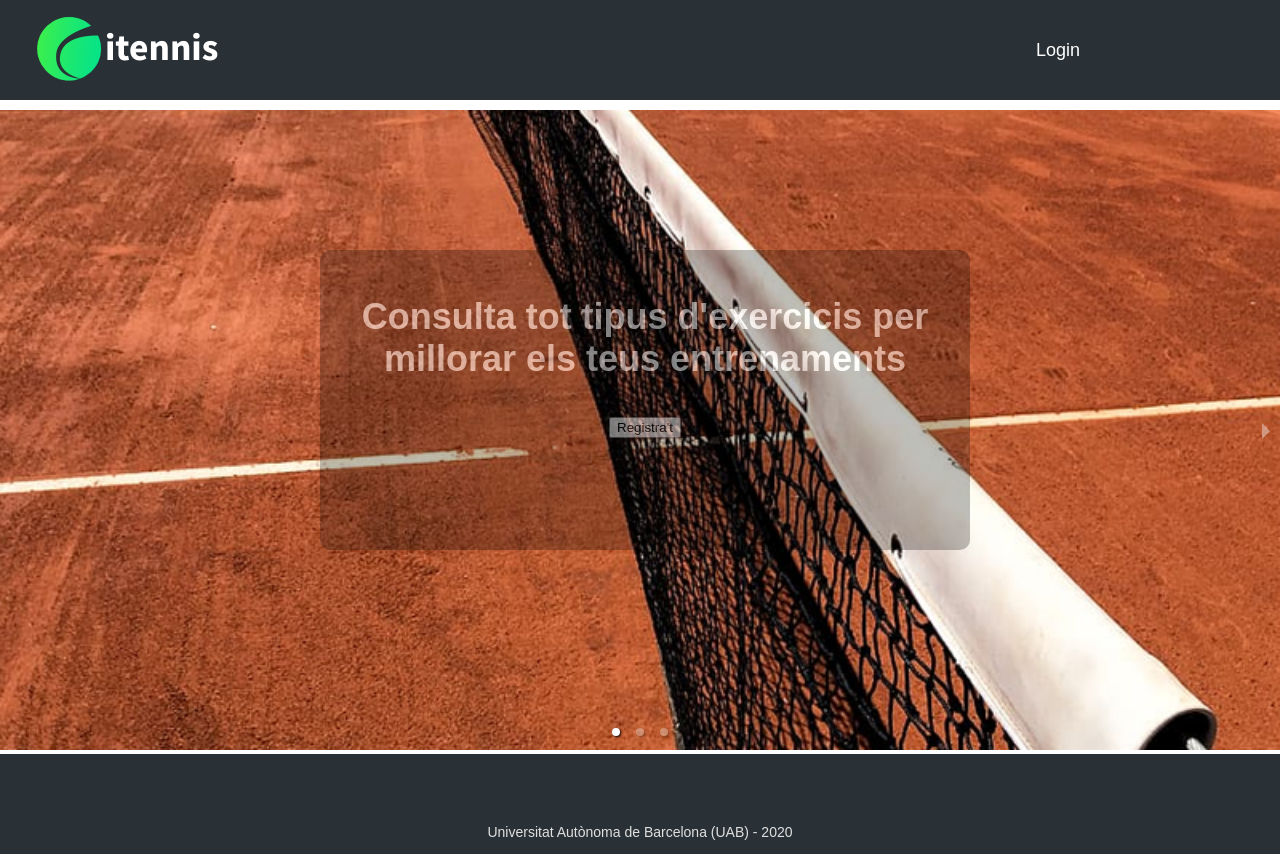
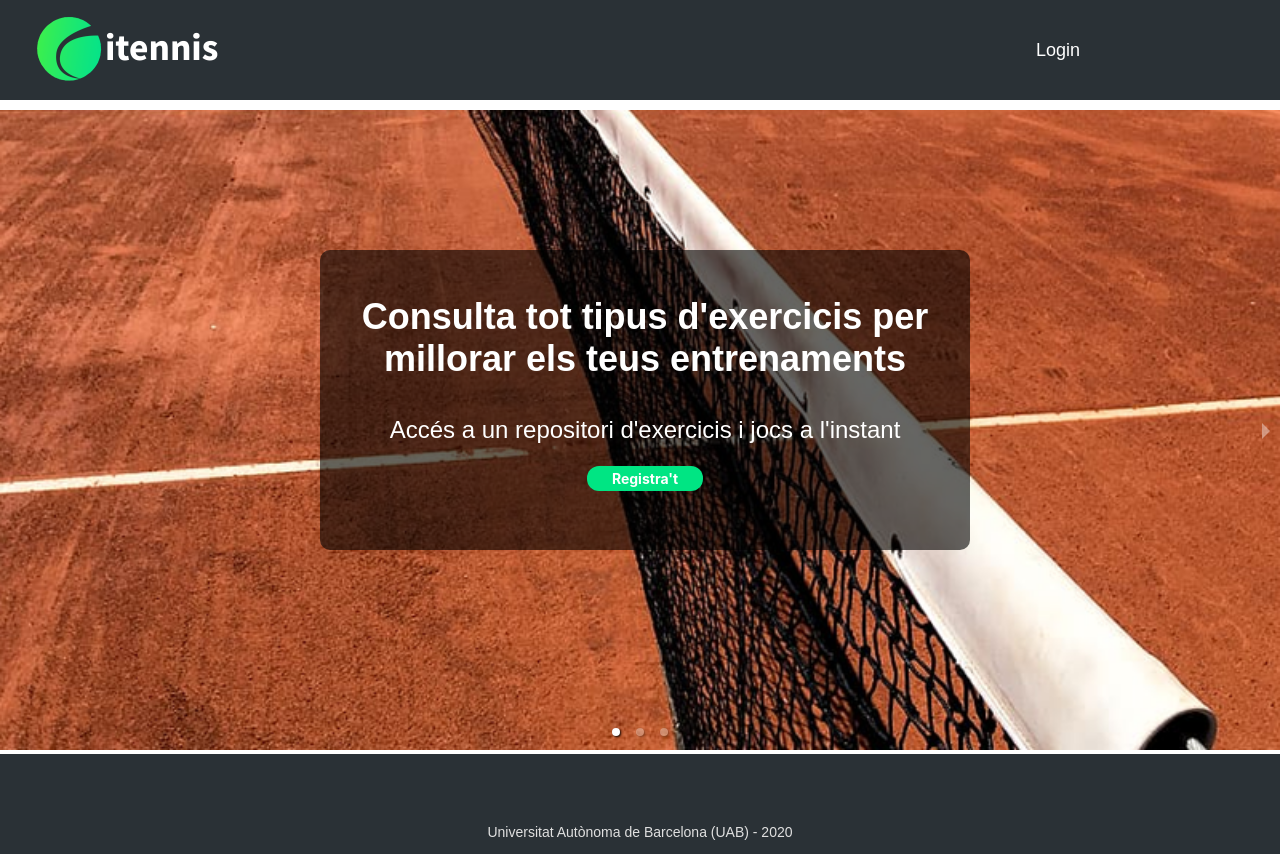
Before and after one commit to 1425824/REACT, a React (Create React App) app: page /welcome in a window 1280 px wide. Built offline with nearby package versions, Linux system fonts and the light colour scheme.

Commit message:
v2
registre

```diff
--- a/package.json
+++ b/package.json
@@ -11,6 +11,7 @@
     "@testing-library/react": "^9.3.2",
     "@testing-library/user-event": "^7.1.2",
     "axios": "^0.19.2",
+    "bcryptjs": "^2.4.3",
     "html2canvas": "^1.0.0-rc.5",
     "jspdf": "^1.5.3",
     "nodemon": "^2.0.2",
--- a/src/App.js
+++ b/src/App.js
@@ -5,6 +5,7 @@ import ReportPage from './components/ReportPage/ReportPage';
 import DrawPage from './components/DrawPage/DrawPage';
 import ExPage from './components/ExPage/ExPage';
 import WelcomePage from './components/WelcomePage/WelcomePage';
+import RegisterPage from './components/RegisterPage/RegisterPage';
 import {
   BrowserRouter as Router,
   Switch,
@@ -20,6 +21,10 @@ export default function App() {
 
       <Route exact path="/welcome">
           <WelcomePage/>
+      </Route>
+
+      <Route exact path="/register">
+          <RegisterPage/>
       </Route>
 
         <Route exact path="/">
--- a/src/components/GeneralComponents/styles.css
+++ b/src/components/GeneralComponents/styles.css
@@ -175,8 +175,7 @@ position: relative;
   bottom: 200px;
   left: 50%;
   width: 70%;
-  background-color: #000;
-  background-color: rgba(0,0,0,0.5);
+  background-color: rgba(0,0,0,0.6);
   margin-left: -25% ;
   padding: 10px;
   text-align: center;
@@ -184,7 +183,6 @@ position: relative;
   width: 650px;
   border-radius: 10px;
   color: black;
-  opacity: 0.5;
 }
 
 .carousel-title{
@@ -195,3 +193,23 @@ position: relative;
   font-weight: bold;
 
 }
+
+.carousel-text{
+  position: relative;
+  font-size: 24px;
+  color: white;
+  font-family: Arial, Helvetica, sans-serif;
+  font-weight: lighter;
+}
+
+.carousel-button{
+background-color: #00E583;
+color: white;
+font-weight: bold;
+text-decoration: none;
+border-radius: 12px;
+font-size: 14px;
+padding: 4px;
+padding-left: 25px;
+padding-right: 25px;
+}
--- /dev/null
+++ b/src/components/RegisterPage/RegisterForm.jsx
@@ -0,0 +1,97 @@
+import React, { Component } from 'react';
+import axios from 'axios';
+var bcrypt = require('bcryptjs');
+
+export default class RegisterForm extends Component {
+
+    constructor(props) {
+        super(props);
+
+        this.state =
+        {
+            success: null,
+            message: 'Error durant el registre',
+
+            username: '',
+            email: '',
+            password: '',
+
+        };
+
+        this.handleChange = this.handleChange.bind(this);
+        this.handleSubmit = this.handleSubmit.bind(this);
+    }
+
+    handleChange(event) {
+        const target = event.target;
+        const value = target.type === 'checkbox' ? target.checked : target.value;
+        const name = target.name;
+
+        this.setState({ [name]: value });
+
+        return true;
+    }
+
+
+
+    handleSubmit(event) {
+
+        event.preventDefault();
+
+        var hash = bcrypt.hashSync(this.state.password, 8);
+        axios.get('http://localhost:8000/register', {
+                params: {username: this.state.username,
+                        password: hash,
+                        email: this.state.email} })  // data a passar
+        .then(res => {
+            console.warn(res.params);
+            this.setState({ "success" : true });
+        }).catch(e=>{
+            this.setState({ "message" : e.response.message });
+            this.setState({ "success" : false });
+        });
+
+
+    }
+
+    render() {
+        return (
+            <div>
+
+                <h1>Registrar nou usuari</h1>
+                <p>
+                    Omple els següents camps per crear un nou compte
+                </p>
+                {this.state.success === false &&
+                    <p className="alert alert-danger" role="alert">
+                        {this.state.message}
+                    </p>}
+                {this.state.success === true &&
+                    <p className="alert alert-success" role="alert">
+                        Usuari registrat correctament
+             </p>}
+
+                {!this.state.success &&
+                    <form onSubmit={this.handleSubmit}>
+
+                        <div className="form-group">
+                            <label>E-mail: </label>
+                            <input type="text" className="form-control" placeholder="example@example.com" name="email" required onChange={this.handleChange} />
+                        </div>
+
+                        <div className="form-group">
+                            <label>Nom d'usuari: </label>
+                            <input type="text" className="form-control" placeholder="Username" name="username" required onChange={this.handleChange} />
+                        </div>
+
+                        <div className="form-group">
+                            <label>Contrasenya: </label>
+                            <input type="password" className="form-control" placeholder="Password" name="password" required onChange={this.handleChange} />
+                        </div>
+
+                        <button type="submit" className="btn btn-primary">Submit</button>
+                    </form>}
+            </div>
+        );
+    }
+}
--- /dev/null
+++ b/src/components/RegisterPage/RegisterPage.jsx
@@ -0,0 +1,17 @@
+import React, { Component} from 'react';
+import Header from '../GeneralComponents/Header';
+import RegisterForm from '../RegisterPage/RegisterForm';
+import Footer from  '../GeneralComponents/Footer';
+
+
+export default class RegisterPage extends Component {
+    render() {
+        return (
+        <div>
+            <Header />
+            <RegisterForm />
+            <Footer />
+        </div>
+        );
+    }
+}
--- a/src/components/ReportPage/Multiselect.jsx
+++ b/src/components/ReportPage/Multiselect.jsx
@@ -19,10 +19,10 @@ export default class MultiSelect1 extends Component {
   }
 
 
-  componentDidMount(){
+  componentDidMount() {
     axios.get('http://localhost:8000/exs')
       .then(res => {
-        this.setState({ items: res.data});
+        this.setState({ items: res.data });
       })
   }
 
@@ -31,25 +31,25 @@ export default class MultiSelect1 extends Component {
     //console.log(selectedItems);
   }
 
-  sendSelectedItems(){
+  sendSelectedItems() {
 
-    const sItems = { selectedItems : this.state.selectedItems }
+    const sItems = { selectedItems: this.state.selectedItems }
     var ids = "";
 
-    for(var i= 0; i < sItems.selectedItems.length; i++){
-      ids = ids.concat( sItems.selectedItems[i].id, "_" );
+    for (var i = 0; i < sItems.selectedItems.length; i++) {
+      ids = ids.concat(sItems.selectedItems[i].id, "_");
     }
     console.log(ids);
 
-    var path ='http://localhost:8000/selected';
+    var path = 'http://localhost:8000/selected';
 
     axios.get(path, {
-        params:  {ids}
+      params: { ids }
     })
       .then(res => {
         console.warn(res.params);
       })
-      .catch(function(response){
+      .catch(function (response) {
         console.log(response);
       });
 
@@ -67,12 +67,12 @@ export default class MultiSelect1 extends Component {
 
           <div className="row">
             <div className="col-md-5" align="right">
-            <a  ><button onClick={this.sendSelectedItems} className="btn btn-danger arial">Genera informe PDF</button></a>
+              <a target="_blank" href="/report/pdf" ><button onClick={this.sendSelectedItems} className="btn btn-danger arial">Genera informe PDF</button></a>
             </div>
           </div>
         </div>
 
-      <MultiSelect wrapperClassName="arial"  items={this.state.items} withGrouping='true' selectedItems={this.state.selectedItems} onChange={this.handleChange}></MultiSelect>
+        <MultiSelect wrapperClassName="arial" items={this.state.items} withGrouping='true' selectedItems={this.state.selectedItems} onChange={this.handleChange}></MultiSelect>
 
 
 
--- a/src/components/WelcomePage/Carousel.jsx
+++ b/src/components/WelcomePage/Carousel.jsx
@@ -1,7 +1,7 @@
-import React, {Component} from 'react';
+import React, { Component } from 'react';
 import "react-responsive-carousel/lib/styles/carousel.min.css";
 import { Carousel } from 'react-responsive-carousel';
-
+import { Link } from "react-router-dom";
 
 export default class CarouselWelcome extends Component {
 
@@ -9,13 +9,15 @@ export default class CarouselWelcome extends Component {
     render() {
         return (
             <Carousel emulateTouch showStatus={false} showThumbs={false} >
-                <div  className="carousel-cont">
-                    <img  alt="car1" src={require("../img/car1.png")} />
+                <div className="carousel-cont">
+                    <img alt="car1" src={require("../img/car1.png")} />
 
-                    <div  className="carousel-card" >
-                    <p className="carousel-title"> Consulta tot tipus d'exercicis per millorar els teus entrenaments</p>
-                    <p>    </p>
-                        <button>Registra't</button>
+                    <div className="carousel-card" >
+                        <p className="carousel-title"> Consulta tot tipus d'exercicis per millorar els teus entrenaments</p>
+                        <p className="carousel-text" >Accés a un repositori d'exercicis i jocs a l'instant</p>
+                        <a className="carousel-button" >
+                            <Link style={{ color: 'inherit', textDecoration: 'inherit' }} to="/register">Registra't</Link>
+                        </a>
                     </div>
 
                 </div>
@@ -24,18 +26,23 @@ export default class CarouselWelcome extends Component {
                     <img alt="car2" src={require("../img/car2.png")} />
 
                     <div className="carousel-card" >
-                    <p className="carousel-title" >Genera informes personalitzats i planifica sessions d'entrenament a mida</p>
-                    <p>   </p>
-                    <button>Registra't</button>
+                        <p className="carousel-title" >Genera informes personalitzats i planifica entrenaments a mida</p>
+                        <p className="carousel-text" >Planifica les sessions d'entrenament de forma ràpida. Comparteix els informes creats amb altres usuaris</p>
+
+                        <a className="carousel-button" >
+                            <Link style={{ color: 'inherit', textDecoration: 'inherit' }} to="/register">Registra't</Link>
+                        </a>
                     </div>
                 </div>
 
                 <div>
-                    <img alt="car3" src={require("../img/car3.png")}/>
+                    <img alt="car3" src={require("../img/car3.png")} />
                     <div className="carousel-card">
-                    <p className="carousel-title" >Utilitza el mode pissarra per treballar l'estratègia a peu de pista</p>
-                    <p>   </p>
-                    <button>Registra't</button>
+                        <p className="carousel-title" >Utilitza el mode pissarra per treballar l'estratègia a peu de pista</p>
+                        <p className="carousel-text" >Plasma situacions reals de joc i millora la presa de decisions tàctiques en pista</p>
+                        <a className="carousel-button" >
+                            <Link style={{ color: 'inherit', textDecoration: 'inherit' }} to="/register">Registra't</Link>
+                        </a>
                     </div>
                 </div>
 
```
Also changed, not shown: 1 other file (tests, documents, lock files or other folders). Lines whose indentation alone changed are shown as unchanged.
